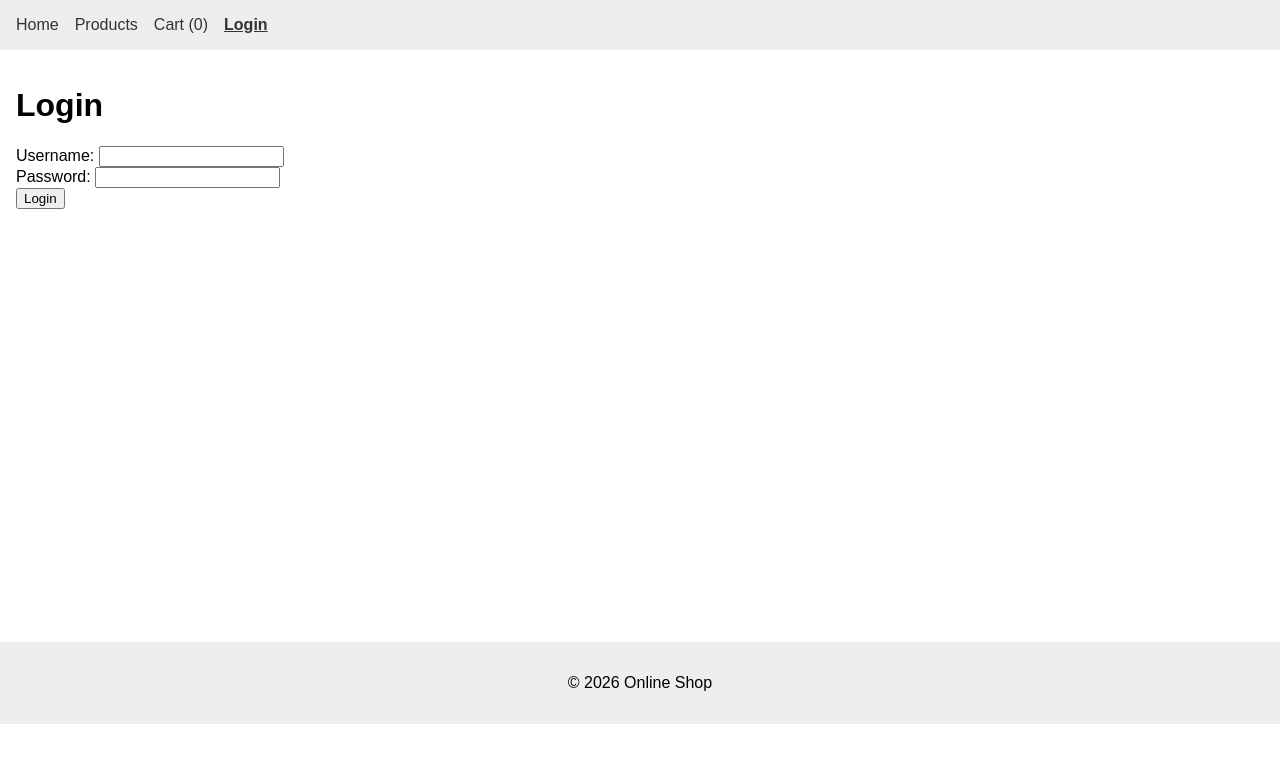
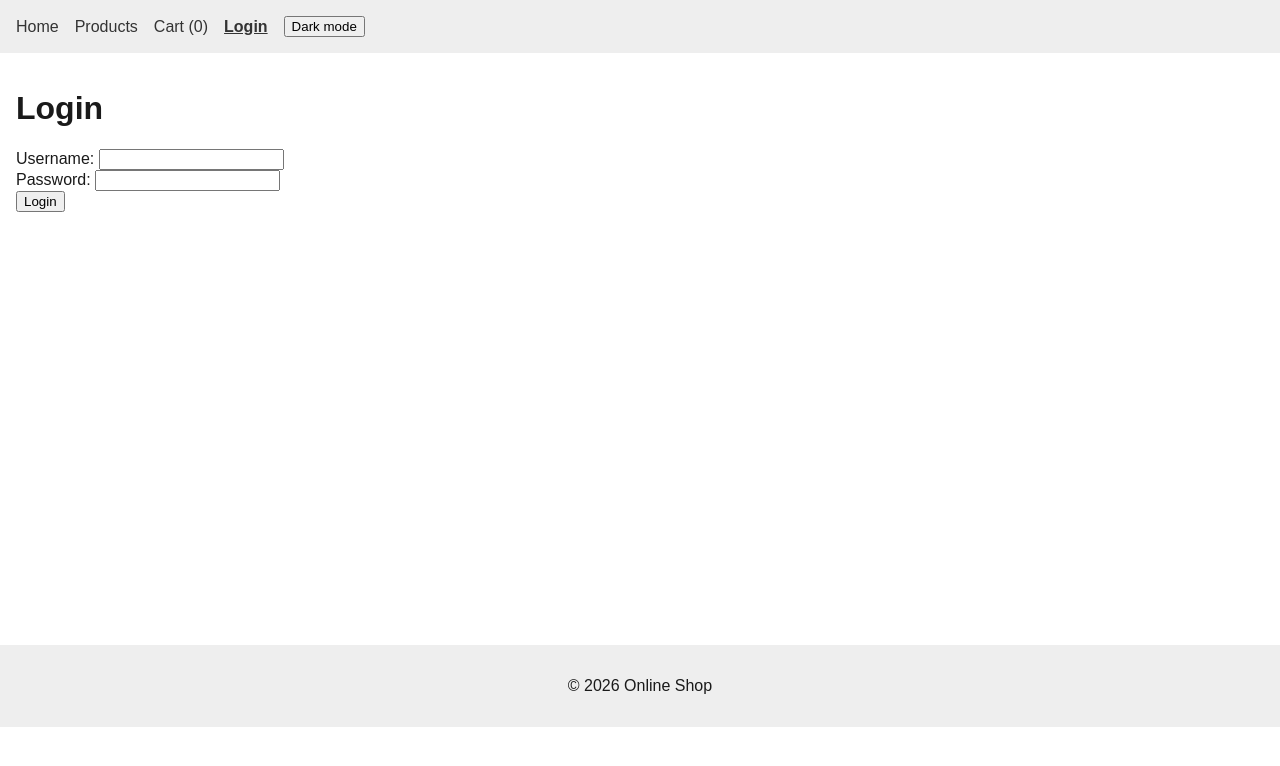
Before and after one commit to Zaid-Kall/assignment7, a React (Vite) app: page /login in a window 1280 px wide. Shown: the top 766 px of the page. Built offline with nearby package versions, Linux system fonts and the light colour scheme.

Commit message:
Add light/dark theme toggle using useLocalStorage

```diff
--- a/src/components/Layout.jsx
+++ b/src/components/Layout.jsx
@@ -1,10 +1,17 @@
 import { Outlet } from "react-router";
 import NavBar from "./NavBar";
+import { useLocalStorage } from "../hooks/useLocalStorage";
 
 export default function Layout() {
+  const [theme, setTheme] = useLocalStorage("theme", "light");
+
+  function toggleTheme() {
+    setTheme((prev) => (prev === "light" ? "dark" : "light"));
+  }
+
   return (
-    <div className="app">
-      <NavBar />
+    <div className={`app ${theme}`}>
+      <NavBar theme={theme} onToggleTheme={toggleTheme} />
       <main>
         <Outlet />
       </main>
--- a/src/components/NavBar.jsx
+++ b/src/components/NavBar.jsx
@@ -2,7 +2,7 @@ import { NavLink, useNavigate } from "react-router";
 import { useAuth } from "../context/AuthContext";
 import { useCartStore } from "../store/cartStore";
 
-export default function NavBar() {
+export default function NavBar({ theme, onToggleTheme }) {
   const { user, dispatch } = useAuth();
   const navigate = useNavigate();
   const itemCount = useCartStore((state) =>
@@ -27,6 +27,9 @@ export default function NavBar() {
       ) : (
         <NavLink to="/login">Login</NavLink>
       )}
+      <button onClick={onToggleTheme}>
+        {theme === "light" ? "Dark mode" : "Light mode"}
+      </button>
     </nav>
   );
 }
--- a/src/index.css
+++ b/src/index.css
@@ -1,17 +1,40 @@
+.app {
+  --bg: #ffffff;
+  --text: #1a1a1a;
+  --surface: #eeeeee;
+  --border: #cccccc;
+  --link: #333333;
+}
+
+.app.dark {
+  --bg: #1a1a1a;
+  --text: #f0f0f0;
+  --surface: #2b2b2b;
+  --border: #555555;
+  --link: #dddddd;
+}
+
 body {
   margin: 0;
   font-family: sans-serif;
 }
 
+.app {
+  background: var(--bg);
+  color: var(--text);
+  min-height: 100vh;
+}
+
 nav {
   display: flex;
   gap: 1rem;
+  align-items: center;
   padding: 1rem;
-  background: #eee;
+  background: var(--surface);
 }
 
 nav a {
-  color: #333;
+  color: var(--link);
   text-decoration: none;
 }
 
@@ -27,8 +50,12 @@ main {
 
 footer {
   padding: 1rem;
-  background: #eee;
+  background: var(--surface);
   text-align: center;
+}
+
+a {
+  color: var(--link);
 }
 
 .product-grid {
@@ -38,7 +65,7 @@ footer {
 }
 
 .product-card {
-  border: 1px solid #ccc;
+  border: 1px solid var(--border);
   padding: 1rem;
   border-radius: 8px;
 }
@@ -59,5 +86,5 @@ footer {
   gap: 1rem;
   align-items: center;
   padding: 0.5rem 0;
-  border-bottom: 1px solid #ccc;
+  border-bottom: 1px solid var(--border);
 }
```
